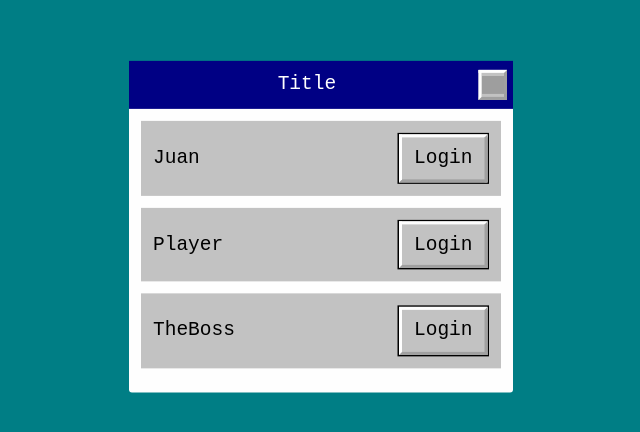
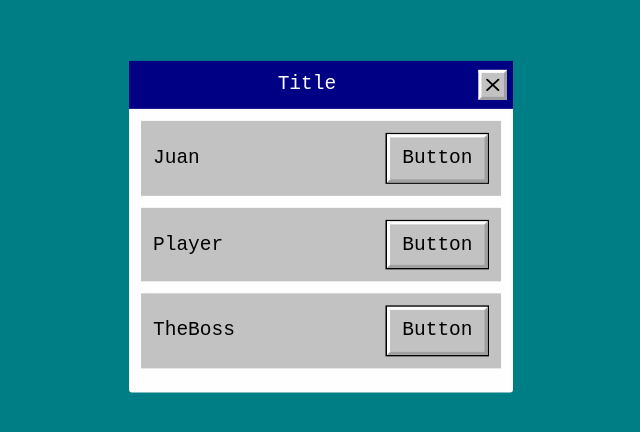
Before and after one commit to Clerm-Jam/give-take, an Angular app: page / in a window 1280 px wide. Shown: the part 174-606 px from the top of the page, without its empty margins (319-959 px from the left). Built offline with nearby package versions, Linux system fonts and the light colour scheme; grey boxes are pictures that could not be loaded.

Commit message:
parametrize btn

```diff
--- a/src/app/shared/components/simplebtn/simplebtn.component.html
+++ b/src/app/shared/components/simplebtn/simplebtn.component.html
@@ -1,3 +1,3 @@
 <div class="border border-black w-fit">
-    <button class="bg-grey border-2 border-t-white border-l-white border-b-darkGrey border-r-darkGrey px-2 py-1">Login</button>
+    <button class="bg-grey border-2 border-t-white border-l-white border-b-darkGrey border-r-darkGrey px-2 py-1">{{text}}</button>
 </div>
--- a/src/app/shared/components/simplebtn/simplebtn.component.ts
+++ b/src/app/shared/components/simplebtn/simplebtn.component.ts
@@ -4,8 +4,9 @@ import { Component } from '@angular/core';
   selector: 'app-simplebtn',
   standalone: true,
   imports: [],
+  inputs: ['text'],
   templateUrl: './simplebtn.component.html',
 })
 export class SimplebtnComponent {
-
+  text: string = "Button";
 }
```
Also changed, not shown: public/assets/icons/close.svg (added).
